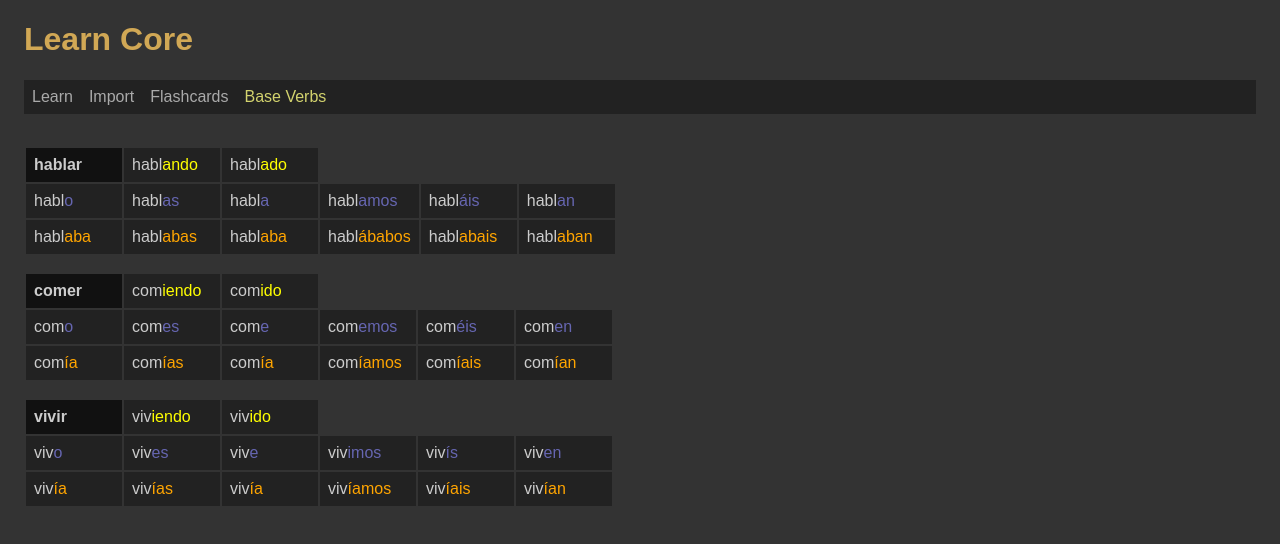
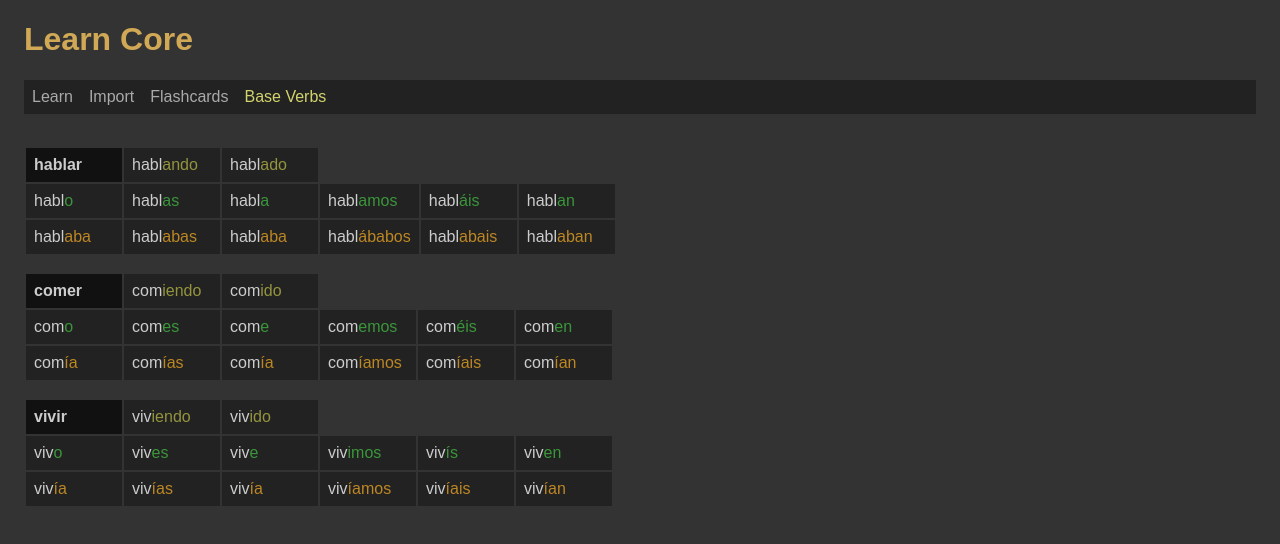
Before and after one commit to edwardtanguay/learncore, a React (Vite) app: page /baseverbs in a window 1280 px wide. Shown: the top 544 px of the page. Built offline with nearby package versions, Linux system fonts and the light colour scheme; data requests are answered from the project's data file.

Commit message:
3 rows ok

```diff
--- a/src/App.scss
+++ b/src/App.scss
@@ -45,23 +45,30 @@ body {
 				font-weight: bold;
 			}
 
-			tr.pret {
+			tr.part {
 				span {
-					color: yellow;
+					color: rgb(148, 148, 62);
 				}
 			}
 
 			tr.pres {
 				span {
-					color: rgb(102, 102, 177);
+					color: rgb(59, 150, 59);
 				}
 			}
 
 			tr.impe {
 				span {
-					color: orange;
+					color: rgb(189, 135, 35);
 				}
 			}
+
+			tr.pret {
+				span {
+					color: rgb(102, 102, 177);
+				}
+			}
+
 		}
 	}
 
--- a/src/pages/PageBaseVerbs.jsx
+++ b/src/pages/PageBaseVerbs.jsx
@@ -56,7 +56,7 @@ export const PageBaseVerbs = () => {
 					<table key={i}>
 						<tbody>
 
-							<tr className="pret">
+							<tr className="part">
 								<td className="verb">{cv.verb}</td>
 								<td>
 									{cv.base}
```
